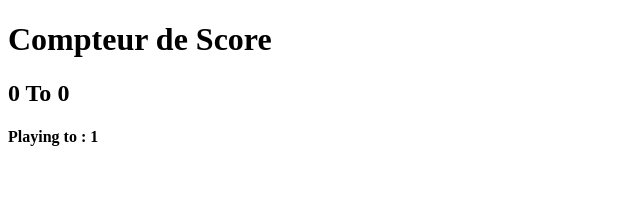
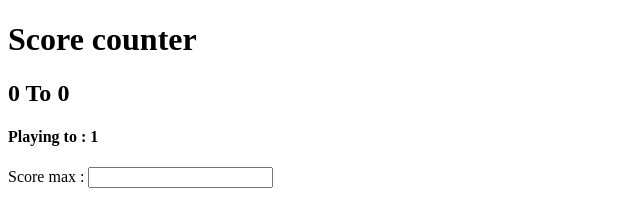
Before and after one commit to tutuat/scoreKeeper, a plain HTML site: page index.html in a window 1280 px wide. Shown: the whole page, without its empty margins (0-640 px from the left). Drawn offline with Linux system fonts and the light colour scheme.

Commit message:
Ajout input

```diff
--- a/index.html
+++ b/index.html
@@ -8,11 +8,15 @@
 <body>
   <main>
     <header>
-      <h1>Compteur de Score</h1>
+      <h1>Score counter</h1>
       <h2><span id="score1">0</span> To <span id="score2">0</span></h2>
       <h4>Playing to : <span id="scoreMaxDisplay">1</span></h4>
     </header>
 
+    <section aria-label="Score maximum">
+        <label for="maxScore">Score max :</label>
+        <input type="number" id="maxScore" min="1" />
+      </section>
 
   </main>
   <script src="script.js"></script>
```
